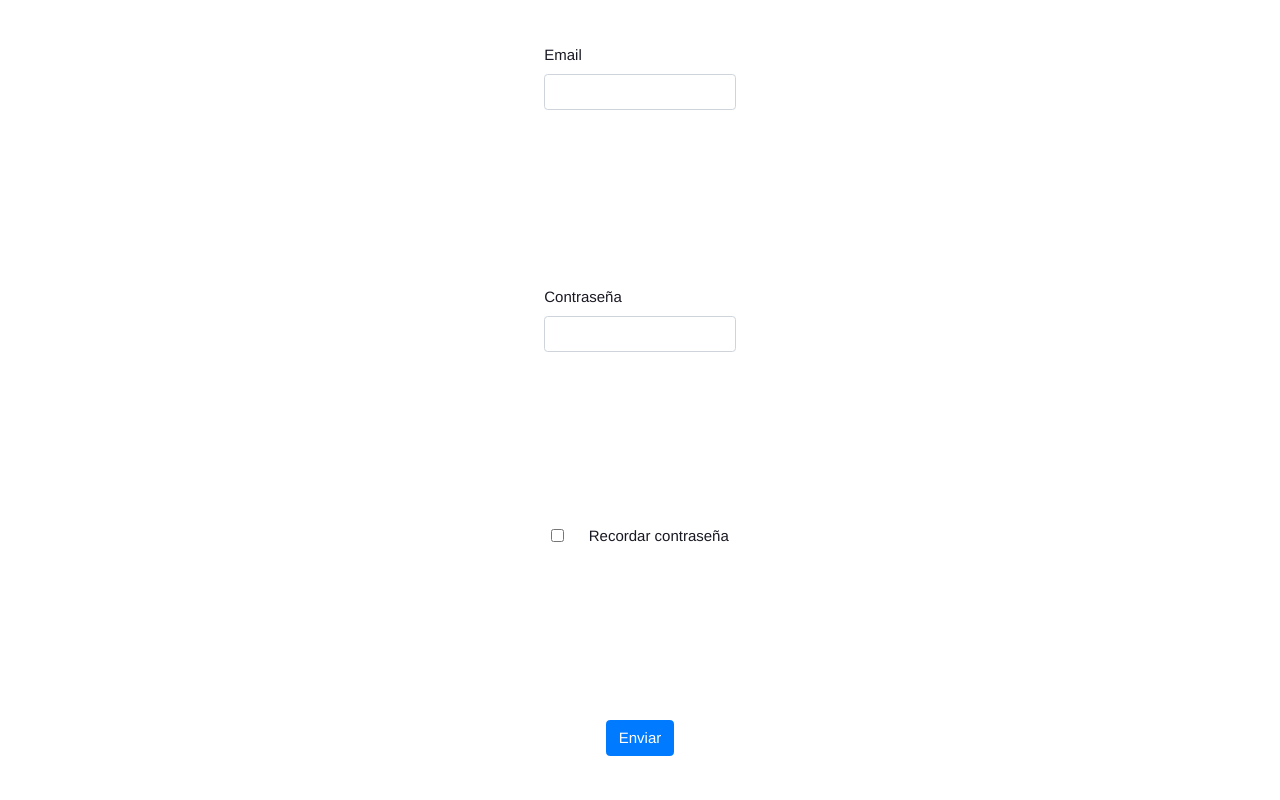
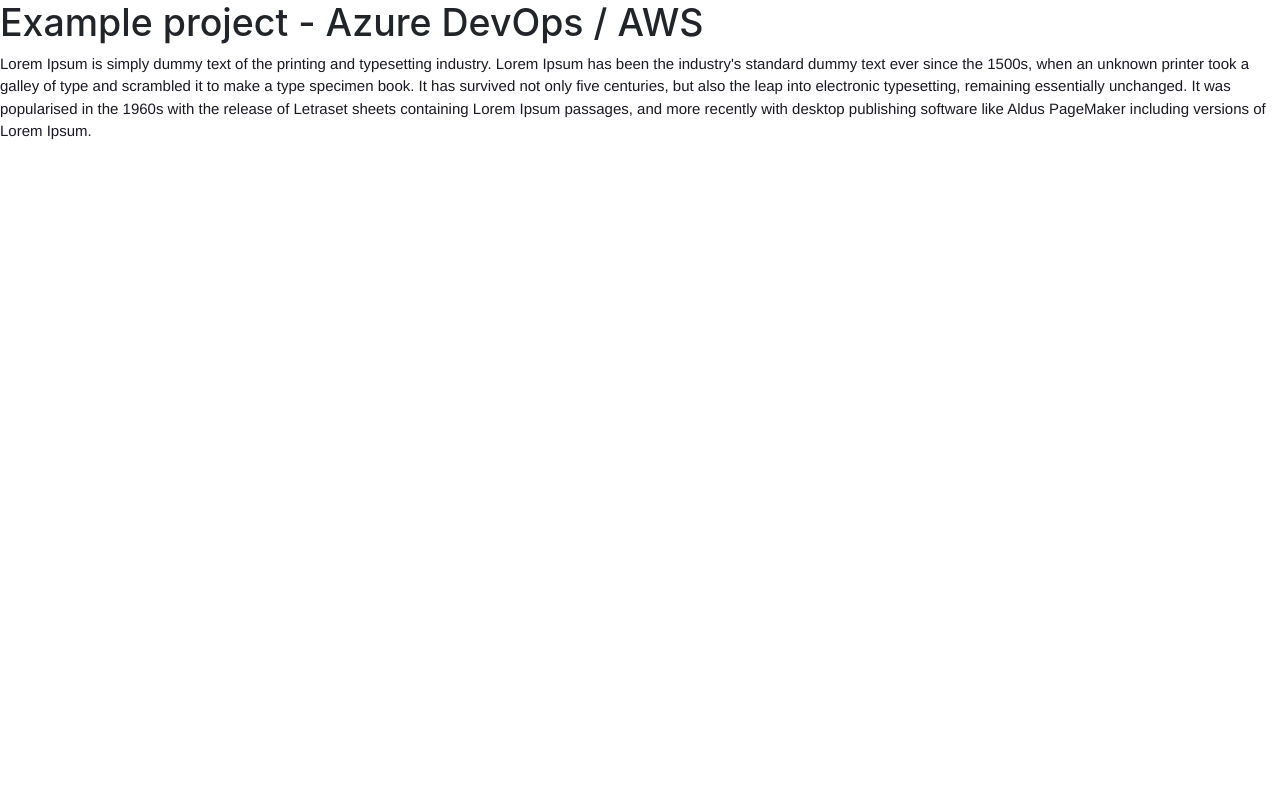
Before and after one commit to josephtorresc/example-app, a Django app: page / in a window 1280 px wide. Run offline with Django 3.2, Linux system fonts and the light colour scheme; some libraries are stand-ins or nearby versions.

Commit message:
Change project

```diff
--- a/home/templates/index.html
+++ b/home/templates/index.html
@@ -12,22 +12,8 @@
 </head>
 <body>
 
-    <form>
-        <div class="form-group">
-          <label for="exampleInputEmail1">Email</label>
-          <input type="email" class="form-control" id="exampleInputEmail1" aria-describedby="emailHelp">
-          <small id="emailHelp" class="form-text text-muted"></small>
-        </div>
-        <div class="form-group">
-          <label for="exampleInputPassword1">Contraseña</label>
-          <input type="password" class="form-control" id="exampleInputPassword1">
-        </div>
-        <div class="form-group form-check">
-          <input type="checkbox" class="form-check-input" id="exampleCheck1">
-          <label class="form-check-label" for="exampleCheck1">Recordar contraseña</label>
-        </div>
-        <button type="submit" class="btn btn-primary">Enviar</button>
-      </form>
+    <h1>Example project - Azure DevOps / AWS</h1>
+    <p>Lorem Ipsum is simply dummy text of the printing and typesetting industry. Lorem Ipsum has been the industry's standard dummy text ever since the 1500s, when an unknown printer took a galley of type and scrambled it to make a type specimen book. It has survived not only five centuries, but also the leap into electronic typesetting, remaining essentially unchanged. It was popularised in the 1960s with the release of Letraset sheets containing Lorem Ipsum passages, and more recently with desktop publishing software like Aldus PageMaker including versions of Lorem Ipsum.</p>
 
     <script src="{% static 'vendor/jquery/jquery-3.3.1.min.js' %}"></script>
     <script src="{% static 'vendor/bootstrap/js/popper.js' %}"></script>
```
